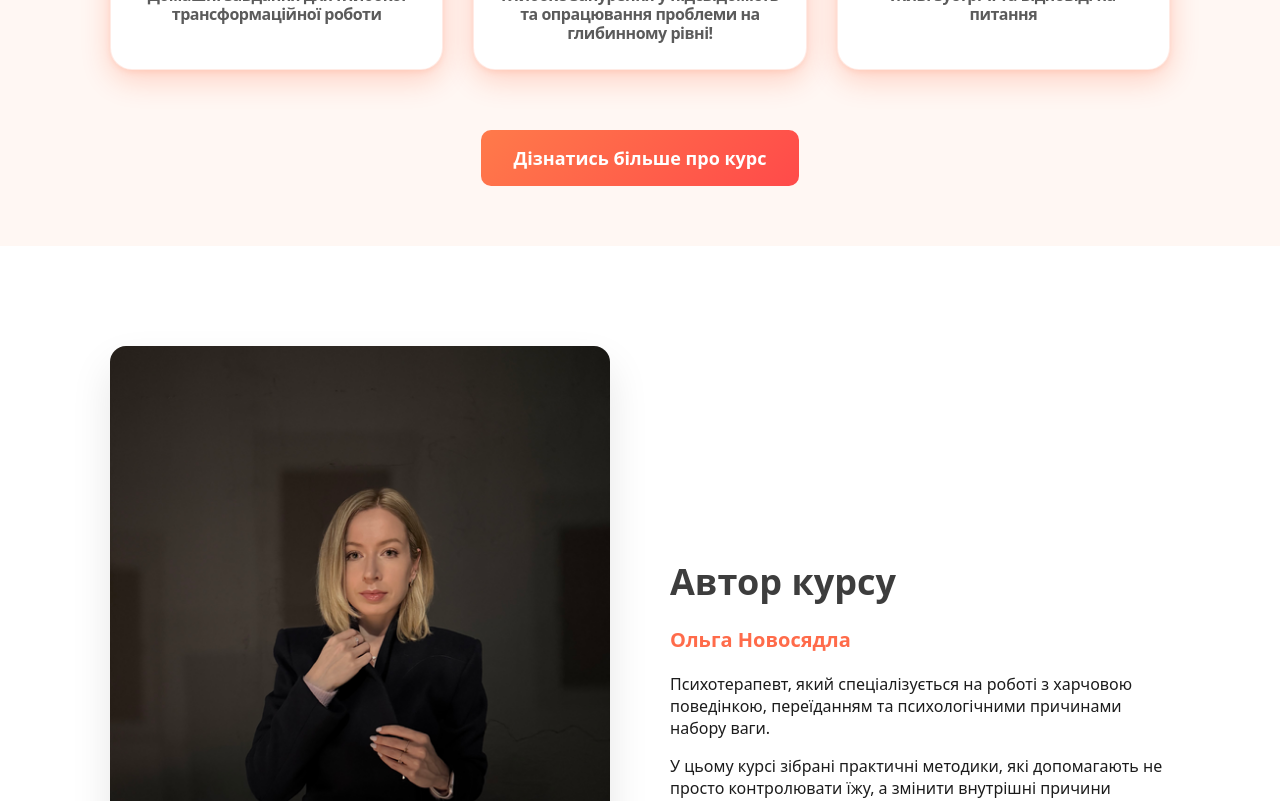
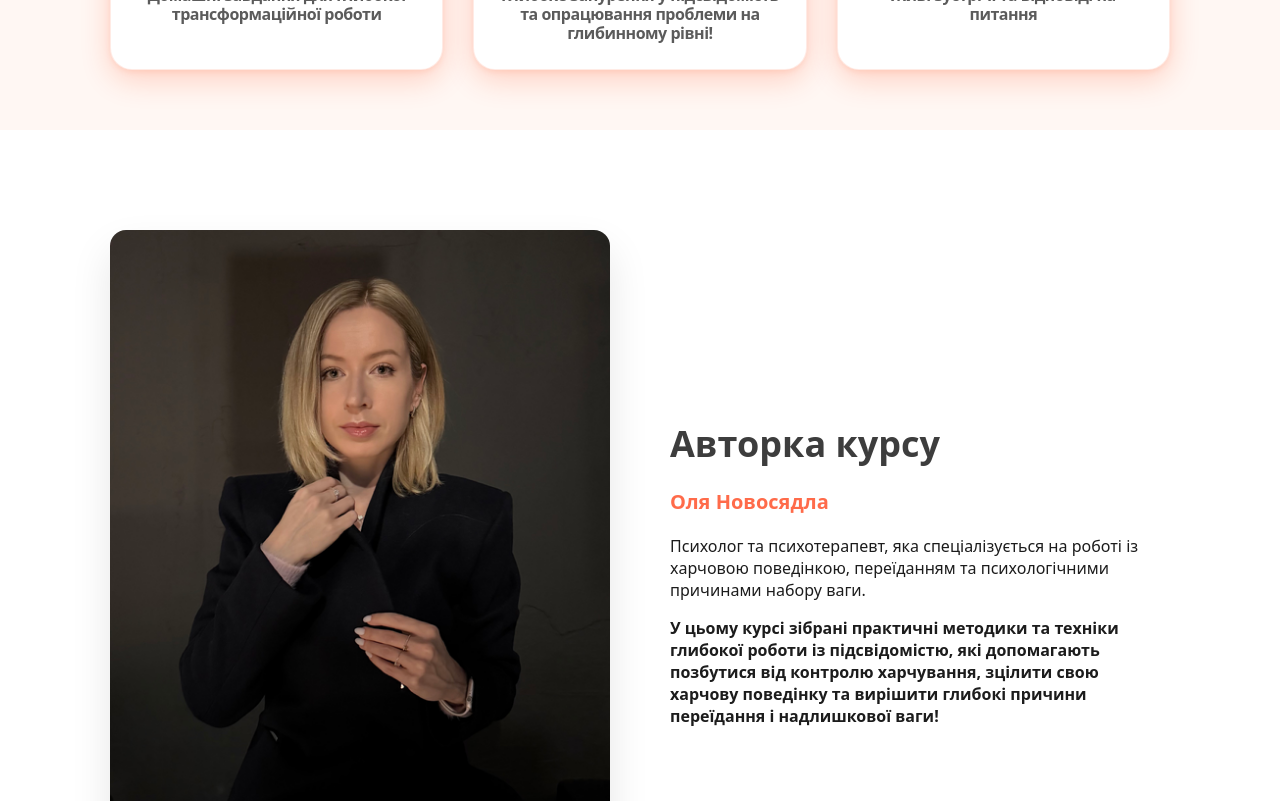
Before and after one commit to sergiyZinovyev/psy-landing, an Angular app: page / in a window 1280 px wide. Shown: the part 2340-3141 px from the top of the page. Built offline with nearby package versions, Linux system fonts and the light colour scheme.

Commit message:
landing design upgrade v.4.1

```diff
--- a/src/app/app.html
+++ b/src/app/app.html
@@ -155,12 +155,12 @@
       </div>
     </div>
 
-    <a class="primary-btn program-btn"
+    <!-- <a class="primary-btn program-btn"
       href="https://docs.google.com/forms/d/e/1FAIpQLSf9YZ0cVVljKF4LISLr4gsiftl6NtPT_NgWGsKWwGAxw2EkHg/viewform"
       target="_blank"
       rel="noopener">
       Дізнатись більше про курс
-    </a>
+    </a> -->
 
   </div>
 </section>
@@ -169,28 +169,24 @@
   <div class="container author-grid">
 
     <div class="author-image">
-      <img src="/author.png" alt="Автор курсу">
+      <img src="/author_2.png" alt="Автор курсу">
     </div>
 
     <div class="author-text">
       <h2>
-        Автор курсу
+        Авторка курсу
       </h2>
 
       <p class="author-name">
-        Ольга Новосядла
+        Оля Новосядла
       </p>
 
       <p>
-        Психотерапевт, який спеціалізується на роботі
-        з харчовою поведінкою, переїданням
-        та психологічними причинами набору ваги.
+        Психолог та психотерапевт, яка спеціалізується на роботі із харчовою поведінкою, переїданням та психологічними причинами набору ваги.
       </p>
 
-      <p>
-        У цьому курсі зібрані практичні методики,
-        які допомагають не просто контролювати їжу,
-        а змінити внутрішні причини проблеми.
+      <p style="font-weight: 600;">
+        У цьому курсі зібрані практичні методики та техніки глибокої роботи із підсвідомістю, які допомагають позбутися від контролю харчування, зцілити свою харчову поведінку та вирішити глибокі причини переїдання і надлишкової ваги!
       </p>
     </div>
 
```
Also changed, not shown: public/author_2.png (added).
